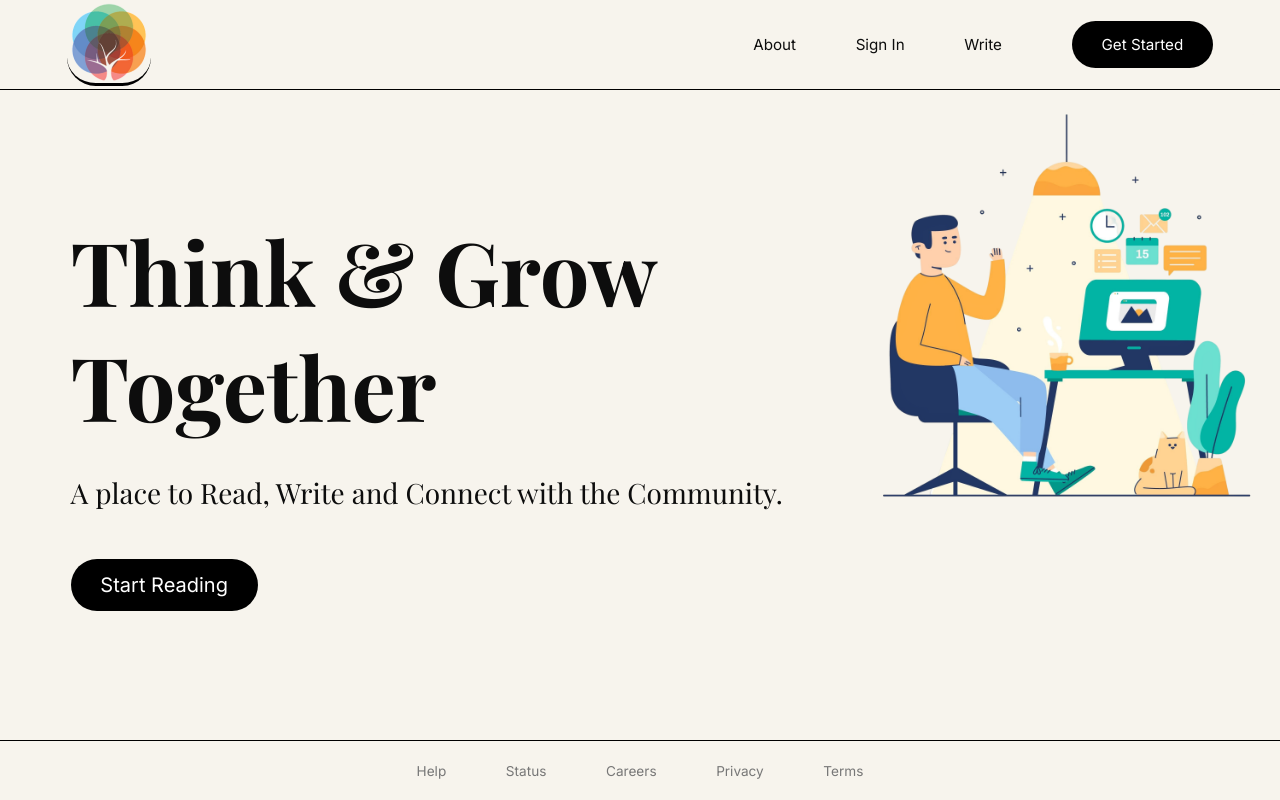
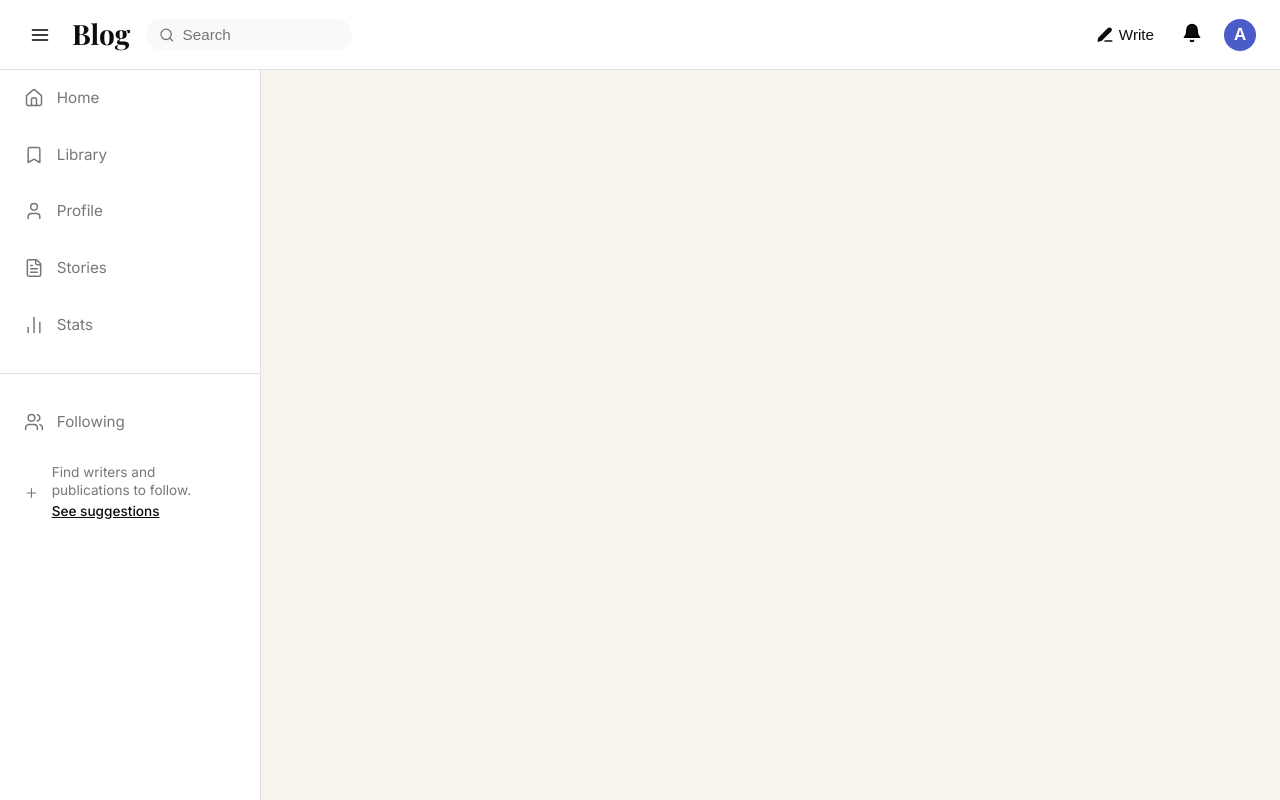
Before and after one commit to ashishsaharia/blog-site, a React (Create React App) app in the folder client/: page / in a window 1280 px wide. Built offline with nearby package versions, Linux system fonts and the light colour scheme.

Commit message:
done with navmenu and home header

```diff
--- a/client/package.json
+++ b/client/package.json
@@ -3,10 +3,12 @@
   "version": "1.0.0",
   "private": true,
   "dependencies": {
+    "axios": "^1.5.0",
+    "lucide-react": "^0.545.0",
     "react": "^18.2.0",
     "react-dom": "^18.2.0",
-    "react-scripts": "5.0.1",
-    "axios": "^1.5.0"
+    "react-icons": "^5.5.0",
+    "react-scripts": "5.0.1"
   },
   "scripts": {
     "start": "react-scripts start",
--- a/client/src/App.jsx
+++ b/client/src/App.jsx
@@ -1,9 +1,14 @@
 import React from 'react';
 import HeroPage from './pages/HeroPage.jsx'
+import	HomeNavigationMenu from './components/HomeNavigationMenu.jsx'
+import HomePageHeader from './components/HomePageHeader.jsx'
+import HomePage from './pages/HomePage'
 
 function App() {
 	return(
-		<HeroPage></HeroPage>
+		<>
+			<HomePage></HomePage>
+		</>
 	)
 }
 
--- /dev/null
+++ b/client/src/components/HomeNavigationMenu.jsx
@@ -0,0 +1,48 @@
+import { Home, Bookmark, User, FileText, BarChart2, Users, Plus } from "lucide-react";
+
+const HomeNavigationMenu = ({ isOpen }) => {
+  return (
+    <nav className={`homeNavBar ${isOpen ? "open" : "collapsed"}`}>
+      <div className="navButtons">
+        <div className="homeNavButton" >
+          <Home className="navIcon" />
+          <span>Home</span>
+        </div>
+        <div className="homeNavButton">
+          <Bookmark className="navIcon" />
+          <span>Library</span>
+        </div>
+        <div className="homeNavButton">
+          <User className="navIcon" />
+          <span>Profile</span>
+        </div>
+        <div className="homeNavButton">
+          <FileText className="navIcon" />
+          <span>Stories</span>
+        </div>
+        <div className="homeNavButton">
+          <BarChart2 className="navIcon" />
+          <span>Stats</span>
+        </div>
+      </div>
+
+      <div className="navDivider" />
+
+      <div className="navButtons">
+        <div className="homeNavButton">
+          <Users className="navIcon" />
+          <span>Following</span>
+        </div>
+        <div className="homeNavButton">
+          <Plus className="navIcon" />
+          <div className="navTextBlock">
+            <span>Find writers and publications to follow.</span>
+            <a href="#" className="navLink">See suggestions</a>
+          </div>
+        </div>
+      </div>
+    </nav>
+  );
+};
+
+export default HomeNavigationMenu;
--- /dev/null
+++ b/client/src/components/HomePageHeader.jsx
@@ -0,0 +1,35 @@
+import { FiMenu, FiSearch, FiEdit3, FiBell } from "react-icons/fi";
+
+const HomePageHeader = ({ onMenuClick }) => {
+  return (
+    <header className="homePageHeader">
+      <div className="header-left">
+        <button className="menu-icon" onClick={onMenuClick}>
+          <FiMenu size={20} />
+        </button>
+
+        <h1 className="logo">Blog</h1>
+
+        <div className="search-container">
+          <FiSearch className="search-icon" />
+          <input type="text" placeholder="Search" />
+        </div>
+      </div>
+
+      <div className="header-right">
+        <button className="write-btn">
+          <FiEdit3 />
+          Write
+        </button>
+
+        <button className="icon-btn">
+          <FiBell />
+        </button>
+
+        <div className="avatar">A</div>
+      </div>
+    </header>
+  );
+};
+
+export default HomePageHeader;
--- /dev/null
+++ b/client/src/pages/HomePage.jsx
@@ -0,0 +1,21 @@
+import { useState } from "react";
+import HomePageHeader from "../components/HomePageHeader";
+import HomeNavigationMenu from "../components/HomeNavigationMenu";
+
+const HomePage = () => {
+  const [isNavOpen, setIsNavOpen] = useState(true);
+
+  return (
+    <div className="homeLayout">
+      <HomePageHeader onMenuClick={() => setIsNavOpen(!isNavOpen)} />
+      <div className="homeContentArea">
+        <HomeNavigationMenu isOpen={isNavOpen} />
+        <main className="homeMainContent">
+          {/* Add your feed or articles here */}
+        </main>
+      </div>
+    </div>
+  );
+};
+
+export default HomePage;
--- a/client/src/styles/components.css
+++ b/client/src/styles/components.css
@@ -1,5 +1,6 @@
-/* src/components/Button.css */
-
+/* ===========================
+   GLOBAL BUTTON STYLES
+=========================== */
 .button {
   font-family: var(--font-body, "Inter", sans-serif);
   font-size: 0.95rem;
@@ -7,128 +8,129 @@
   color: var(--color-text);
   background-color: transparent;
   border: 1px solid transparent;
-	padding: 0.8rem 1.8rem;
+  padding: 0.8rem 0.8rem;
   cursor: pointer;
   transition: all 0.2s ease;
 }
-
 .button:active {
   transform: scale(0.98);
 }
 
+.get-start-button-one,
+.get-start-button-two {
+  background-color: black;
+  border-radius: var(--border-radius);
+  color: white;
+}
 
-.get-start-button-one{
-
-	background-color : black;
-	border-radius : var(--border-radius);
-	color: white;
+.get-start-button-one {
   margin-left: 2.5rem;
 }
 
-#heroHeader{
-	display:flex;
-	flex-direction: row ;
+.get-start-button-two {
+  font-size: var(--text-lg);
+  margin-top: 2rem;
+}
+
+/* ===========================
+   HERO PAGE LAYOUT
+=========================== */
+.heroPage {
+  display: grid;
+  grid-template-rows: 90px 1fr 60px; /* header, middle, footer */
+  height: 100vh;
+}
+
+#heroHeader {
+  display: flex;
   justify-content: space-between;
+  align-items: center;
   border-bottom: 1px solid black;
-	align-items: center;
-	padding : 3px;
+  padding: 3px;
 }
 
 #heroHeaderLogo {
   height: 80px;
-	width: auto;        /* width adjusts automatically */
-	max-width: 100px;   /* constrain max width */
+  width: auto;
+  max-width: 100px;
   object-fit: contain;
-	margin : 0;
-	border-bottom : 3px solid black;
+  margin: 0;
+  border-bottom: 3px solid black;
 }
 
-#heroHeaderLeft{
-	margin-left : 4rem;
+#heroHeaderLeft {
+  margin-left: 4rem;
 }
 
-#heroHeaderRight{
-	margin-right : 4rem;
+#heroHeaderRight {
+  margin-right: 4rem;
 }
 
-#heroFooter{
+#heroFooter {
   display: flex;
-	flex-direction : row;
-	justify-content : space-around;
-	align-items : center;
-	border-top : 1px solid black;
+  justify-content: space-around;
+  align-items: center;
+  border-top: 1px solid black;
 }
 
-.footerButton{
-	color : var(--color-text-secondary);
-	font-size : var(--text-xs);
+.footerButton {
+  color: var(--color-text-secondary);
+  font-size: var(--text-xs);
 }
 
-
-.heroPage{
-	display: grid;
-	grid-template-rows: 90px 1fr 60px; /* header, middle, footer */
-	height: 100vh; /* full viewport height */
+.heroSection {
+  display: flex;
+  justify-content: center;
 }
 
-.heroHeading{
-	font-size : var(--text-4xl);
-	margin-top : -5px;
+.heroLeft {
+  flex: 2;
+  display: flex;
+  flex-direction: column;
+  align-items: center;
+  justify-content: center;
 }
 
-.heroSection{
-	display : flex;
-	flex-direction : row;
-	justify-content : center;
+.heroRight {
+  flex: 1;
 }
 
-.heroLeft{
-	flex : 2;
-	align-items : center;
-	display : flex;
-	flex-direction : column;
-	justify-content : center;
-}
-.heroRight {
-	flex : 1;
+.heroHeading {
+  font-size: var(--text-4xl);
+  margin-top: -5px;
 }
 
-.heroTagLine{
-	padding : 0px;
-	font-weight : 200;
+.heroTagLine {
+  padding: 0;
+  font-weight: 200;
 }
 
-.get-start-button-two{
-
-	background-color : black;
-	border-radius : var(--border-radius);
-	color: white;
-	font-size : var(--text-lg);
-	margin-top : 2rem;
-}
-
-/* Hide dialog when it is not open */
+/* ===========================
+   DIALOG STYLES
+=========================== */
 .signUpDialog:not([open]) {
   display: none;
 }
 
-
-
 .signUpDialog {
-	display : flex;
-	flex-direction : column;
-	justify-content : space-around;
+  display: flex;
+  flex-direction: column;
+  justify-content: space-around;
   position: relative;
   width: 45%;
-	height : 45%;
+  height: 45%;
   padding: 2rem;
   border: none;
   border-radius: 5px;
-	box-shadow: 0 8px 20px rgba(0,0,0,0.2);
+  box-shadow: 0 8px 20px rgba(0, 0, 0, 0.2);
   background-color: var(--color-bg);
 }
 
-/* X button */
+.signUpDialog::backdrop {
+  background-color: rgba(0, 0, 0, 0.4);
+  backdrop-filter: blur(2px);
+}
+
 .dialogClose {
   position: absolute;
   top: 10px;
@@ -136,24 +138,248 @@
   background: transparent;
   border: none;
   font-size: 2rem;
-	font-weight: thin;
   cursor: pointer;
-	line-height: 1;
   color: #333;
   transition: color 0.2s;
 }
-
 .dialogClose:hover {
-	color: #f25a38; /* highlight on hover */
+  color: #f25a38;
 }
 
-/* Dialog backdrop blur */
-.signUpDialog::backdrop {
-	background-color: rgba(0, 0, 0, 0.4); /* semi-transparent dark overlay */
-	backdrop-filter: blur(2px);           /* blur effect */
+.dialogHeading {
+  font-weight: 200;
+  align-self: center;
+  margin-top: -5px;
 }
-.dialogHeading{
-	font-weight : 200;
-	align-self : center;
-	margin-top : -5px;
+
+/* ===========================
+   HOME PAGE HEADER
+=========================== */
+.homePageHeader {
+  position: sticky;
+  top: 0;
+  z-index: 1000;
+  display: flex;
+  justify-content: space-between;
+  align-items: center;
+  background: var(--nav-bg);
+  color: var(--nav-text);
+  padding: 0.6rem 1.5rem;
+  border-bottom: 1px solid var(--nav-divider);
+  font-family: var(--font-body);
+  height: var(--header-height, 60px);
 }
+
+.header-left {
+  display: flex;
+  align-items: center;
+  gap: 1rem;
+}
+
+.menu-icon {
+  background: none;
+  border: none;
+  cursor: pointer;
+  display: flex;
+  flex-direction: column;
+  gap: 4px;
+}
+
+.menu-icon span {
+  display: block;
+  width: 18px;
+  height: 2px;
+  background: var(--color-text);
+}
+
+.logo {
+  font-family: var(--font-heading);
+  font-size: var(--text-xl);
+  font-weight: 700;
+  color: var(--color-text);
+  margin: 0;
+}
+
+.search-container {
+  display: flex;
+  align-items: center;
+  background: #f9f9f9;
+  padding: 0.4rem 0.8rem;
+  border-radius: 999px;
+  width: 180px;
+}
+
+.search-icon {
+  width: 18px;
+  height: 18px;
+  stroke: var(--color-text-secondary);
+  margin-right: 6px;
+}
+
+.search-container input {
+  border: none;
+  background: transparent;
+  outline: none;
+  font-size: var(--text-sm);
+  color: var(--color-text);
+  width: 100%;
+}
+
+.header-right {
+  display: flex;
+  align-items: center;
+  gap: 1rem;
+}
+
+.write-btn {
+  display: flex;
+  align-items: center;
+  gap: 0.3rem;
+  background: none;
+  border: none;
+  cursor: pointer;
+  color: var(--color-text);
+  font-size: var(--text-sm);
+  font-weight: 500;
+}
+
+.write-btn svg {
+  width: 18px;
+  height: 18px;
+  fill: var(--color-text);
+}
+
+.icon-btn {
+  background: none;
+  border: none;
+  cursor: pointer;
+}
+
+.icon-btn svg {
+  width: 20px;
+  height: 20px;
+  fill: var(--color-text);
+}
+
+.avatar {
+  width: 32px;
+  height: 32px;
+  border-radius: 50%;
+  background: #4a5cc7;
+  color: white;
+  display: flex;
+  align-items: center;
+  justify-content: center;
+  font-weight: 600;
+}
+
+/* ===========================
+   HOME PAGE LAYOUT
+=========================== */
+.homeContentArea {
+  display: flex;
+  position: relative;
+}
+
+.homeMainContent {
+  flex: 1;
+  padding: 2rem;
+  transition: margin-left 0.3s ease-in-out;
+}
+
+/* ===========================
+   NAVIGATION SIDEBAR
+=========================== */
+.homeNavBar {
+  position: fixed;
+  top: var(--header-height, 60px);
+  left: 0;
+  height: calc(100vh - var(--header-height, 60px));
+  width: 260px;
+  background: var(--nav-bg);
+  border-right: 1px solid var(--nav-divider);
+  padding-top: 1.5rem;
+  font-family: var(--font-body);
+  display: flex;
+  flex-direction: column;
+  justify-content: flex-start;
+  transition: transform 0.3s ease-in-out;
+  z-index: 999;
+}
+
+.homeNavBar.open {
+  transform: translateX(0);
+}
+
+.homeNavBar.collapsed {
+  transform: translateX(-100%);
+}
+
+.navButtons {
+  display: flex;
+  flex-direction: column;
+  gap: 0.6rem;
+  padding: 0 1rem;
+}
+
+.homeNavButton {
+  display: flex;
+  align-items: center;
+  gap: 0.8rem;
+  padding: 0.6rem 0.5rem;
+  border-radius: 6px;
+  color: var(--nav-text);
+  font-size: var(--text-sm);
+  cursor: pointer;
+  transition: background 0.2s, color 0.2s;
+}
+
+.homeNavButton:hover {
+  background: var(--nav-hover-bg);
+  color: var(--nav-text-active);
+}
+
+.homeNavButton.active {
+  color: var(--nav-text-active);
+  font-weight: 600;
+}
+
+.navIcon {
+  width: 20px;
+  height: 20px;
+  stroke-width: 1.8;
+  stroke: var(--nav-text);
+}
+
+.navDivider {
+  width: 100%;
+  height: 1px;
+  background: var(--nav-divider);
+  margin: 1.5rem 0;
+}
+
+.navTextBlock {
+  display: flex;
+  flex-direction: column;
+  font-size: var(--text-xs);
+  color: var(--nav-text);
+  line-height: 1.3;
+}
+
+.navLink {
+  color: var(--nav-text-active);
+  text-decoration: underline;
+  margin-top: 0.2rem;
+  font-weight: 500;
+}
+
+/* Push main content when sidebar is visible (desktop view) */
+@media (min-width: 768px) {
+  .homeContentArea {
+    margin-left: 260px;
+  }
+
+  .homeNavBar.collapsed ~ .homeMainContent {
+    margin-left: 0;
+  }
+}
--- a/client/src/styles/variable.css
+++ b/client/src/styles/variable.css
@@ -1,6 +1,8 @@
-/* variable.css */
+/* variables.css */
 
 :root {
+	--header-height: 50px;
+
   /* === Foundation Colors === */
   --color-bg: #f7f4ed;             /* Paper White / Background */
   --color-text: #0D0D0D;           /* Main Text */
@@ -8,10 +10,18 @@
   --color-divider: #E0E0E0;        /* Light Grey Divider */
 
   /* === Accent Colors === */
+  --color-white: #ffffff;
   --color-primary: #32378C;        /* Deep Blue - Headings / Primary */
   --color-secondary: #F2AA52;      /* Gold - Secondary Highlights */
   --color-accent: #F2811D;         /* Orange - Buttons / CTAs */
   --color-danger: #F25A38;         /* Coral Red - Alerts */
+
+  /* === Navigation Colors === */
+  --nav-bg: var(--color-white);
+  --nav-text: var(--color-text-secondary);
+  --nav-text-active: var(--color-text);
+  --nav-hover-bg: rgba(0, 0, 0, 0.04);
+  --nav-divider: var(--color-divider);
 
   /* === Font System === */
   --font-heading: "Playfair Display", "Georgia", serif;
```
Also changed, not shown: client/src/pages/Home.jsx (added), 1 other file (tests, documents, lock files or other folders). Lines whose indentation alone changed are shown as unchanged.
